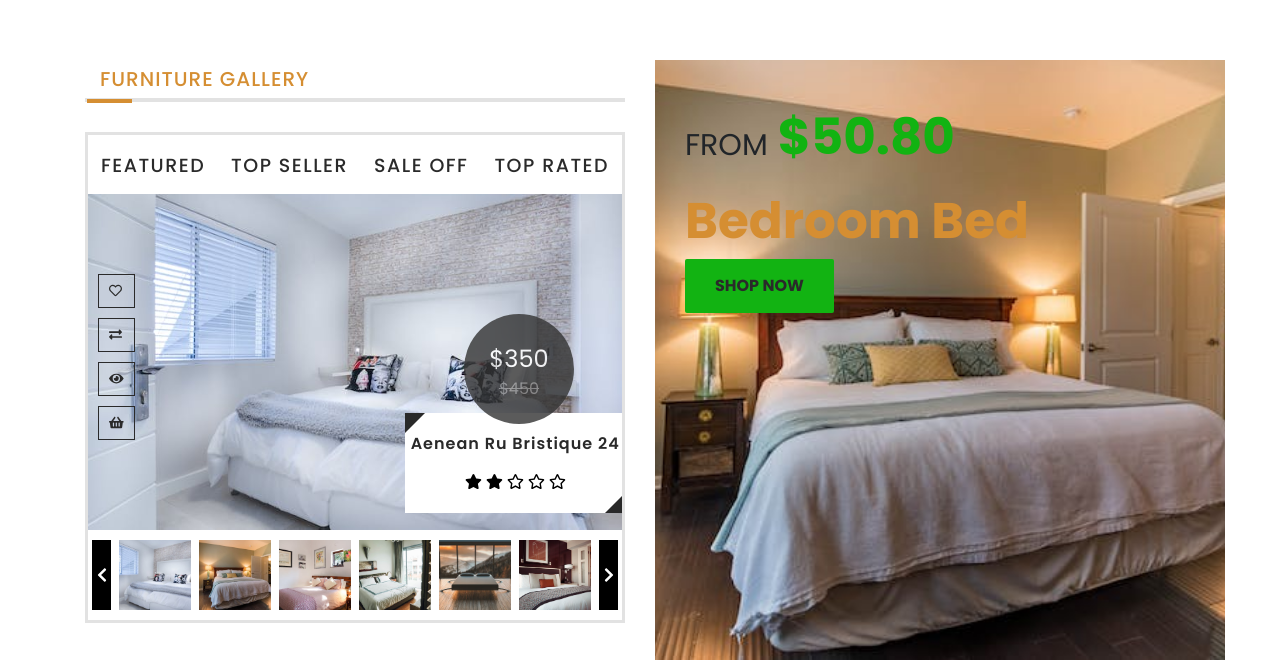
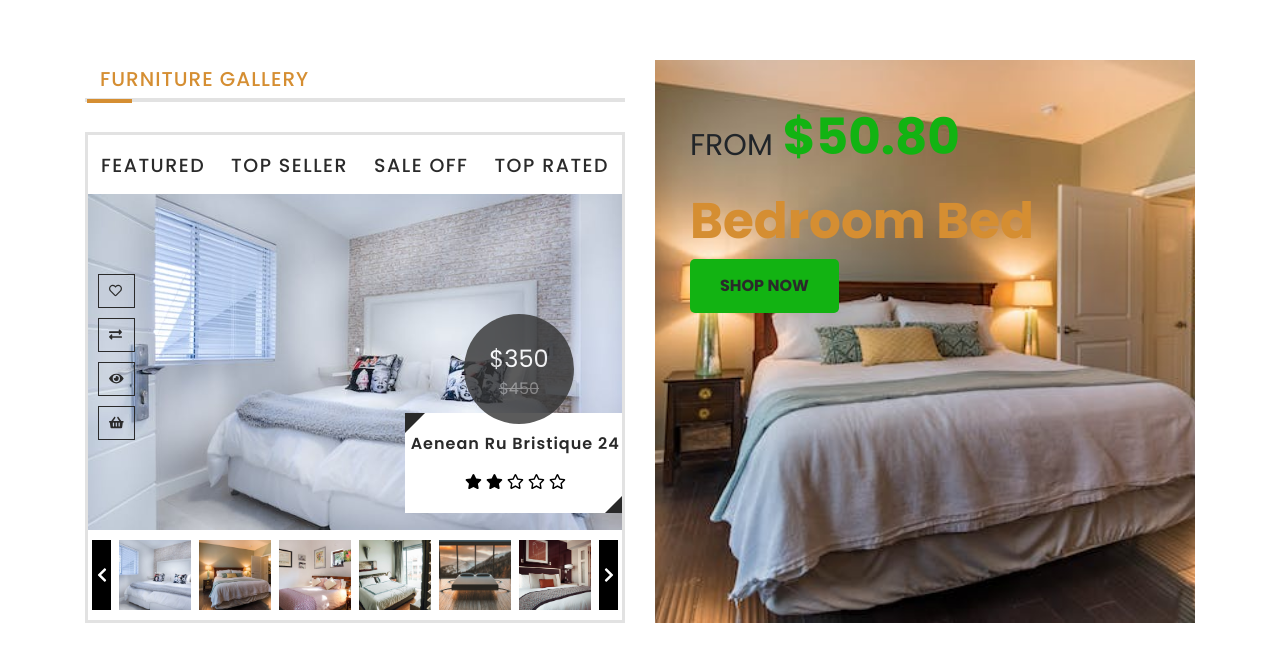
Before and after one commit to matwjablonski/wdp-2402-01, a React (Create React App) app: page / in a window 1280 px wide. Shown: the part 1682-2344 px from the top of the page. Built offline with nearby package versions, Linux system fonts and the light colour scheme.

Commit message:
Fixed a static photo

```diff
--- a/src/components/common/GalleryBox/GalleryBox.module.scss
+++ b/src/components/common/GalleryBox/GalleryBox.module.scss
@@ -1,7 +1,7 @@
 @import "../../../styles/settings.scss";
 
 .root {
-  padding: 5rem 0;
+  padding: 5rem 0 0;
 
   .content {
     text-align: center;
--- a/src/components/features/FurnitureGallery/FurnitureGallery.js
+++ b/src/components/features/FurnitureGallery/FurnitureGallery.js
@@ -19,13 +19,13 @@ const FurnitureGallery = () => {
             <div className={styles.rootDiscount}>
               {galleryProducts.slice(1, 2).map(products => (
                 <div key={products.id} className={styles.discount}>
+                  <div className={styles.discountImageContainer}>
                     <img
                       src={products.image}
                       alt={products.name}
                       className={styles.discountImage}
                     />
                   </div>
-              ))}
                   <div className={styles.titleDiscount}>
                     <div className={styles.form}>
                       FROM
@@ -37,6 +37,8 @@ const FurnitureGallery = () => {
                     </div>
                   </div>
                 </div>
+              ))}
+            </div>
           </div>
         </div>
       </div>
--- a/src/components/features/FurnitureGallery/FurnitureGallery.module.scss
+++ b/src/components/features/FurnitureGallery/FurnitureGallery.module.scss
@@ -6,7 +6,7 @@
 
 .discountImage {
   width: 100%;
-  height: 600px;
+  height: 643px;
   object-fit: cover;
   position: relative;
 
@@ -36,23 +36,23 @@
   }
 }
 
-.rootDiscount {
-  padding: 5rem 0;
+//.rootDiscount {
+//}
+
+.discountImage {
+  width: 100%;
+  overflow: hidden;
+  object-fit: cover;
+  padding: 5rem 0 0;
 }
 
-.discountImage {
+.titleDiscount {
   position: absolute;
-  width: 100%;
-  overflow: hidden;
-
-}
-.titleDiscount {
-  position: relative;
   display: flex;
   align-items: flex-start;
   flex-direction: column;
-  left: 30px;
-  top: 40px;
+  left: 50px;
+  top: 120px;
 
   .form {
     font-size: 30px;
@@ -79,6 +79,7 @@
     background-color: $green;
     padding: 15px 30px;
     border-radius: 2px;
+    border-radius: 5px;
 
     a {
       color: $text-color;
```
Also changed, not shown: src/components/common/GalleryBox/GalleryBox.js (+12 -1 lines). Lines whose indentation alone changed are shown as unchanged.
